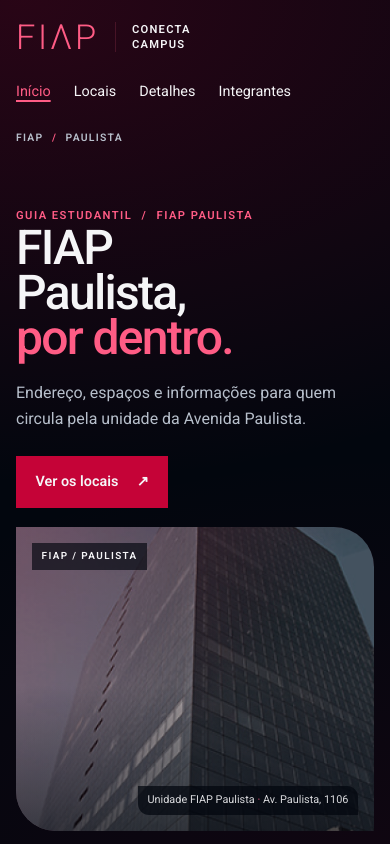
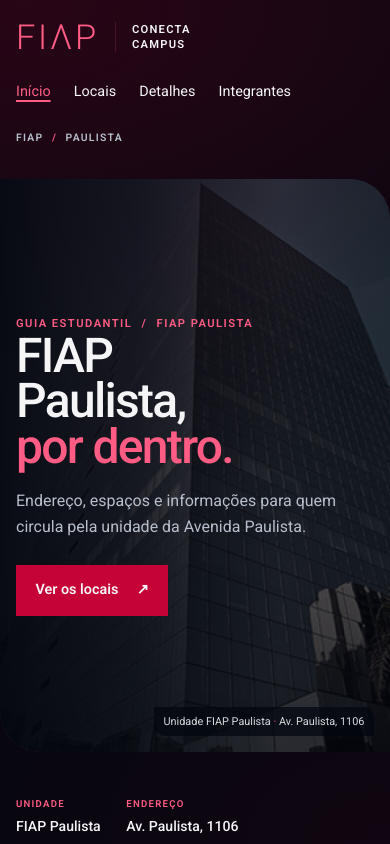
Before and after one commit to gtzall/conecta-campus-fiap-html-css, a plain HTML site: page index.html in a window 390 px wide. Shown: the top 844 px of the page. Drawn offline with Linux system fonts and the light colour scheme.

Commit message:
style: ajusta abertura sem androide
A foto única da unidade agora ocupa o fundo do hero com uma sobreposição escura; título e CTA permanecem à esquerda. O androide continua somente em Detalhes.

```diff
--- a/css/style.css
+++ b/css/style.css
@@ -253,56 +253,56 @@
 }
 /* PÁGINA INÍCIO */
 .page-home .hero {
-    display: grid;
-    grid-template-columns: minmax(0, 1.05fr) minmax(18rem, 0.95fr);
-    gap: clamp(1.5rem, 4vw, 3.5rem);
+    position: relative;
+    display: flex;
     align-items: center;
-    margin-top: 1.2rem;
-    margin-bottom: 2.25rem;
-    padding-block: 2rem;
+    width: 100%;
+    max-width: none;
+    min-height: clamp(30rem, 65vh, 42rem);
+    margin: 1.2rem 0 2.25rem;
+    padding: clamp(3rem, 8vw, 6.5rem) max(1.5rem, calc((100vw - var(--container-width)) / 2));
+    overflow: hidden;
+    border-radius: 0 2.5rem 0 2.5rem;
+    isolation: isolate;
 }
 .hero-copy {
+    position: relative;
+    z-index: 2;
     max-width: 39rem;
     padding-block: clamp(1rem, 3vw, 2.5rem);
     animation: rise-in 320ms ease-out both;
 }
 .hero-photo {
-    position: relative;
-    min-height: 30rem;
+    position: absolute;
+    z-index: 0;
+    inset: 0;
+    min-height: 0;
     margin: 0;
     overflow: hidden;
-    border-radius: 0 2.5rem 0 2.5rem;
+    border-radius: inherit;
     background: rgba(197, 3, 55, 0.12);
 }
 .hero-photo::before {
-    content: "FIAP / PAULISTA";
-    position: absolute;
-    z-index: 2;
-    top: 1rem;
-    left: 1rem;
-    padding: 0.35rem 0.6rem;
-    background: rgba(2, 6, 14, 0.66);
-    color: var(--color-text);
-    font-size: 0.62rem;
-    font-weight: 600;
-    letter-spacing: 0.14em;
+    content: none;
 }
 .hero-photo::after {
     position: absolute;
+    z-index: 1;
     inset: 0;
-    background: linear-gradient(0deg, rgba(2, 6, 14, 0.56), transparent 48%), linear-gradient(125deg, rgba(197, 3, 55, 0.18), transparent 60%);
+    background: linear-gradient(90deg, rgba(2, 6, 14, 0.94) 0%, rgba(2, 6, 14, 0.78) 35%, rgba(2, 6, 14, 0.42) 72%, rgba(2, 6, 14, 0.52) 100%), linear-gradient(0deg, rgba(2, 6, 14, 0.48), transparent 48%), linear-gradient(125deg, rgba(197, 3, 55, 0.16), transparent 62%);
     content: "";
     pointer-events: none;
 }
 .hero-photo img {
     position: absolute;
+    z-index: 0;
     inset: 0;
     width: 100%;
     height: 100%;
     object-fit: cover;
     object-position: center 32%;
-    opacity: 0.88;
-    filter: saturate(0.82) brightness(0.82);
+    opacity: 0.92;
+    filter: saturate(0.78) brightness(0.78);
 }
 .hero-photo figcaption {
     position: absolute;
@@ -916,16 +916,14 @@
         width: calc(100% - 2rem);
     }
     .page-home .hero {
-        grid-template-columns: 1fr;
-        gap: 1.2rem;
-        min-height: 0;
+        min-height: clamp(29rem, 68vh, 36rem);
         margin-top: 0.75rem;
         margin-bottom: 1.5rem;
-        padding-block: 1rem;
+        padding: 2.25rem 1rem;
     }
     .hero-copy {
-        max-width: 36rem;
-        padding: 0.75rem 0 0;
+        max-width: 32rem;
+        padding: 0.75rem 0;
     }
     .page-home .hero h1 {
         max-width: 10ch;
@@ -936,7 +934,7 @@
         font-size: 1rem;
     }
     .hero-photo {
-        min-height: 19rem;
+        min-height: 0;
     }
     .home-directory {
         grid-template-columns: 1fr;
```
